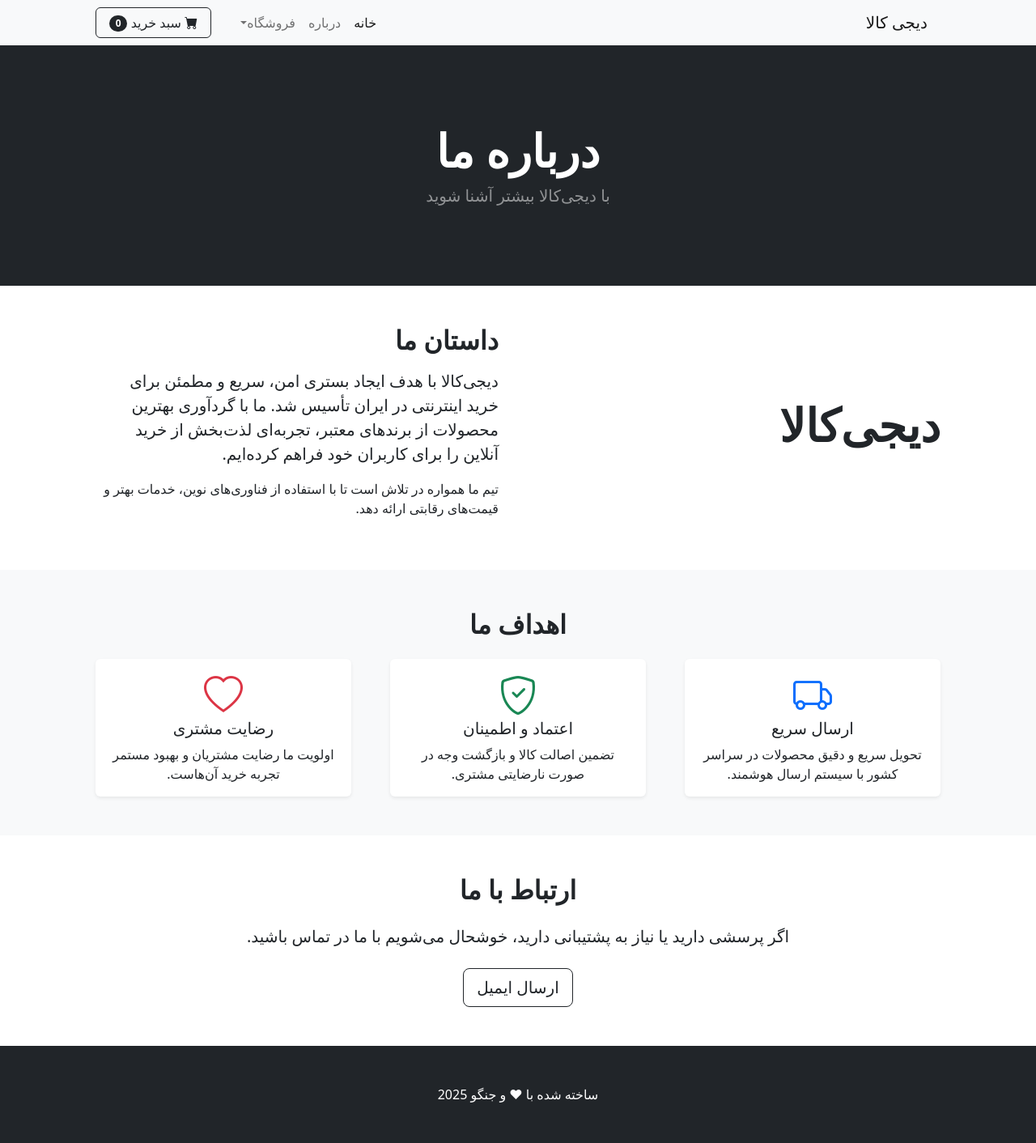
After one commit to KiyanPourazar/Digikala, a Django app: page /about/ in a window 1280 px wide. The commit adds this page. Shown: the whole page at 81% size. Run offline with Django 5.2, Linux system fonts and the light colour scheme; some libraries are stand-ins or nearby versions.

Commit message:
add about and pages links

```diff
--- /dev/null
+++ b/shop/templates/about.html
@@ -0,0 +1,81 @@
+{% extends 'base.html' %}
+{% load static %}
+
+{% block content %}
+<!-- Header -->
+<header class="bg-dark py-5">
+    <div class="container px-4 px-lg-5 my-5">
+        <div class="text-center text-white">
+            <h1 class="display-4 fw-bolder">درباره ما</h1>
+            <p class="lead fw-normal text-white-50 mb-0">با دیجی‌کالا بیشتر آشنا شوید</p>
+        </div>
+    </div>
+</header>
+
+<!-- About Section -->
+<section class="py-5">
+    <div class="container px-4 px-lg-5">
+        <div class="row gx-4 gx-lg-5 align-items-center">
+            <div class="col-md-6">
+<!--                <img class="img-fluid rounded mb-4 mb-lg-0 shadow" src="{% static 'assets/about.jpg' %}" alt="About Image">-->
+                <h1 class="display-4 fw-bolder">دیجی‌کالا</h1>
+            </div>
+            <div class="col-md-6">
+                <h2 class="fw-bolder mb-3">داستان ما</h2>
+                <p class="lead">
+                    دیجی‌کالا با هدف ایجاد بستری امن، سریع و مطمئن برای خرید اینترنتی در ایران تأسیس شد.
+                    ما با گردآوری بهترین محصولات از برندهای معتبر، تجربه‌ای لذت‌بخش از خرید آنلاین را برای کاربران خود فراهم کرده‌ایم.
+                </p>
+                <p>
+                    تیم ما همواره در تلاش است تا با استفاده از فناوری‌های نوین، خدمات بهتر و قیمت‌های رقابتی ارائه دهد.
+                </p>
+            </div>
+        </div>
+    </div>
+</section>
+
+<!-- Mission Section -->
+<section class="py-5 bg-light">
+    <div class="container px-4 px-lg-5 text-center">
+        <h2 class="fw-bolder mb-4">اهداف ما</h2>
+        <div class="row gx-5 gy-4">
+            <div class="col-md-4">
+                <div class="card h-100 shadow-sm border-0">
+                    <div class="card-body">
+                        <i class="bi bi-truck display-5 text-primary mb-3"></i>
+                        <h5 class="card-title">ارسال سریع</h5>
+                        <p class="card-text">تحویل سریع و دقیق محصولات در سراسر کشور با سیستم ارسال هوشمند.</p>
+                    </div>
+                </div>
+            </div>
+            <div class="col-md-4">
+                <div class="card h-100 shadow-sm border-0">
+                    <div class="card-body">
+                        <i class="bi bi-shield-check display-5 text-success mb-3"></i>
+                        <h5 class="card-title">اعتماد و اطمینان</h5>
+                        <p class="card-text">تضمین اصالت کالا و بازگشت وجه در صورت نارضایتی مشتری.</p>
+                    </div>
+                </div>
+            </div>
+            <div class="col-md-4">
+                <div class="card h-100 shadow-sm border-0">
+                    <div class="card-body">
+                        <i class="bi bi-heart display-5 text-danger mb-3"></i>
+                        <h5 class="card-title">رضایت مشتری</h5>
+                        <p class="card-text">اولویت ما رضایت مشتریان و بهبود مستمر تجربه خرید آن‌هاست.</p>
+                    </div>
+                </div>
+            </div>
+        </div>
+    </div>
+</section>
+
+<!-- Contact Section -->
+<section class="py-5">
+    <div class="container text-center">
+        <h2 class="fw-bolder mb-4">ارتباط با ما</h2>
+        <p class="lead mb-4">اگر پرسشی دارید یا نیاز به پشتیبانی دارید، خوشحال می‌شویم با ما در تماس باشید.</p>
+        <a class="btn btn-outline-dark btn-lg" href="mailto:info@digikala.com">ارسال ایمیل</a>
+    </div>
+</section>
+{% endblock %}
--- /dev/null
+++ b/shop/templates/base.html
@@ -0,0 +1,32 @@
+{% load static %}
+{% load humanize %}
+
+<!DOCTYPE html>
+<html lang="en">
+    <head>
+        <meta charset="utf-8" />
+        <meta name="viewport" content="width=device-width, initial-scale=1, shrink-to-fit=no" />
+        <meta name="description" content="" />
+        <meta name="author" content="" />
+        <title>دیجی‌کالا</title>
+        <!-- Favicon-->
+        <link rel="icon" type="image/x-icon" href="{% static 'assets/favicon.ico' %}" />
+        <!-- Bootstrap icons-->
+        <link href="https://cdn.jsdelivr.net/npm/bootstrap-icons@1.5.0/font/bootstrap-icons.css" rel="stylesheet" />
+        <!-- Core theme CSS (includes Bootstrap)-->
+        <link href="{% static 'css/styles.css' %}" rel="stylesheet" />
+    </head>
+    <body dir="rtl">
+        {% include 'navbar.html' %}
+        {% block content %}
+        {% endblock %}
+        <!-- Footer-->
+        <footer class="py-5 bg-dark">
+            <div class="container"><p class="m-0 text-center text-white">ساخته شده با &hearts; و جنگو 2025</p></div>
+        </footer>
+        <!-- Bootstrap core JS-->
+        <script src="https://cdn.jsdelivr.net/npm/bootstrap@5.2.3/dist/js/bootstrap.bundle.min.js"></script>
+        <!-- Core theme JS-->
+        <script src="{% static 'js/scripts.js' %}"></script>
+    </body>
+</html>
--- /dev/null
+++ b/shop/templates/navbar.html
@@ -0,0 +1,29 @@
+<!-- Navigation-->
+<nav class="navbar navbar-expand-lg navbar-light bg-light">
+    <div class="container px-4 px-lg-5">
+        <a class="navbar-brand" href="/">دیجی کالا</a>
+        <button class="navbar-toggler" type="button" data-bs-toggle="collapse" data-bs-target="#navbarSupportedContent" aria-controls="navbarSupportedContent" aria-expanded="false" aria-label="Toggle navigation"><span class="navbar-toggler-icon"></span></button>
+        <div class="collapse navbar-collapse" id="navbarSupportedContent">
+            <ul class="navbar-nav me-auto mb-2 mb-lg-0 ms-lg-4">
+                <li class="nav-item"><a class="nav-link active" aria-current="page" href="/">خانه</a></li>
+                <li class="nav-item"><a class="nav-link" href="{about/}">درباره</a></li>
+                <li class="nav-item dropdown">
+                    <a class="nav-link dropdown-toggle" id="navbarDropdown" href="#" role="button" data-bs-toggle="dropdown" aria-expanded="false">فروشگاه</a>
+                    <ul class="dropdown-menu" aria-labelledby="navbarDropdown">
+                        <li><a class="dropdown-item" href="/">همه محصولات</a></li>
+                        <li><hr class="dropdown-divider" /></li>
+                        <li><a class="dropdown-item" href="#!">محصولات پرفروش</a></li>
+                        <li><a class="dropdown-item" href="#!">جدید</a></li>
+                    </ul>
+                </li>
+            </ul>
+            <form class="d-flex">
+                <button class="btn btn-outline-dark" type="submit">
+                    <i class="bi-cart-fill me-1"></i>
+                    سبد خرید
+                    <span class="badge bg-dark text-white ms-1 rounded-pill">0</span>
+                </button>
+            </form>
+        </div>
+    </div>
+</nav>
--- a/shop/urls.py
+++ b/shop/urls.py
@@ -1,6 +1,7 @@
 from django.urls import path
-from .views import ProductsView
+from .views import ProductsView, about
 
 urlpatterns = [
     path('', ProductsView.as_view(), name='products'),
+    path('about/', about, name='about'),
 ]
--- a/shop/views.py
+++ b/shop/views.py
@@ -6,3 +6,6 @@ class ProductsView(View):
     def get(self, request):
         all_products = Product.objects.all()
         return render(request, 'index.html', {"all_products": all_products})
+
+def about(request):
+    return render(request, 'about.html')
```
Also changed, not shown: shop/templates/index.html (+3 -55 lines).
